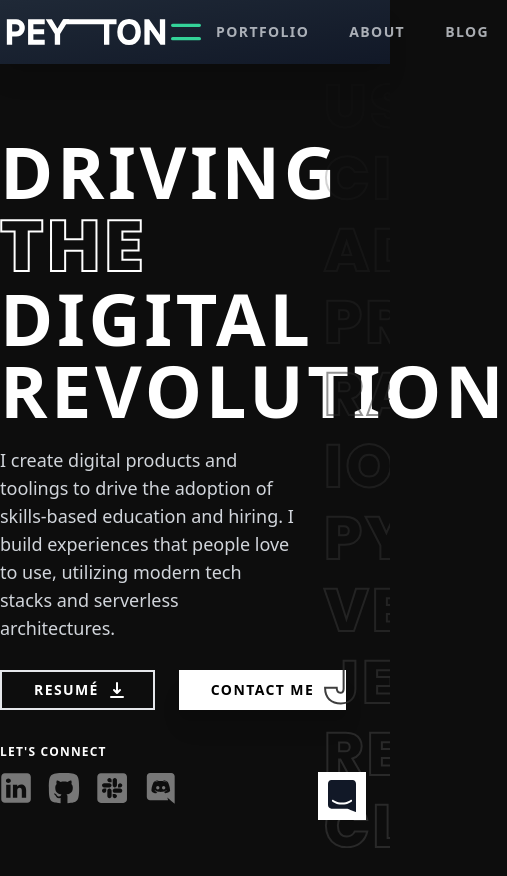
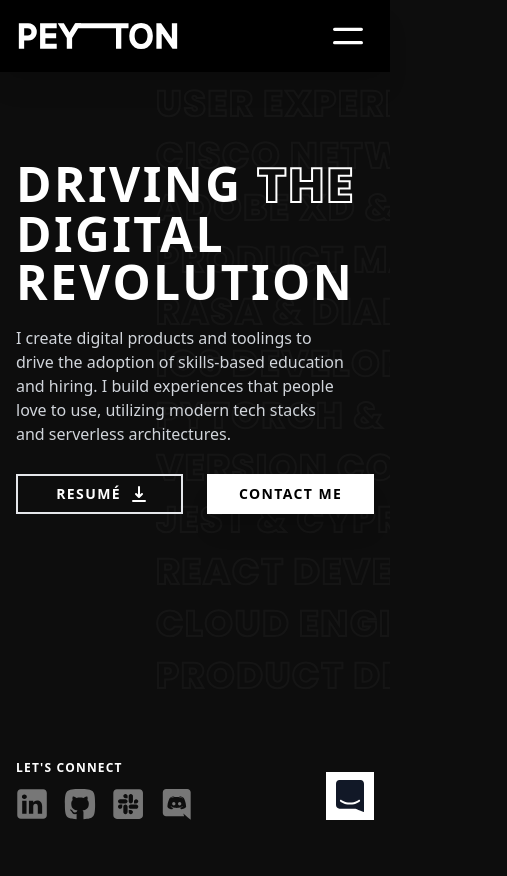
Before and after one commit to PeytonCleveland/PeytonCleveland, a Next.js app: page / in a window 390 px wide. Shown: the whole page, 507 px wide, since content can reach past the window. Before the commit the page ends 848 px from the top, so only its background shows below. Built offline with nearby package versions, Linux system fonts and the light colour scheme.

Commit message:
Responsiveness

```diff
--- a/components/chat.js
+++ b/components/chat.js
@@ -5,14 +5,15 @@ const Chat = () => {
   const [open, setOpen] = useState(false);
   const chatClasses = () =>
     classNames({
-      "bg-gray-50 w-96 h-4/6 fixed bottom-24 right-6 flex flex-col": open,
+      "bg-gray-50 md:w-96 md:h-4/6 h-screen fixed bottom-0 md:bottom-24 w-screen md:right-6 flex flex-col z-50":
+        open,
       hidden: !open,
     });
   return (
     <>
       <div
         onClick={() => setOpen(!open)}
-        className="fixed flex justify-center items-center right-6 bottom-6 bg-white w-12 h-12 cursor-pointer transform uppercase hover:scale-105 duration-300"
+        className="fixed flex justify-center items-center right-4 md:right-6 bottom-6 bg-white w-12 h-12 cursor-pointer transform uppercase hover:scale-105 duration-300"
       >
         <svg
           focusable="false"
--- a/components/header.js
+++ b/components/header.js
@@ -7,18 +7,18 @@ const Header = () => {
   const [open, setOpen] = useState(false);
 
   return (
-    <header className="container fixed z-50 left-0 right-0 flex flex-row justify-between items-center py-0 h-16 bg-gradient-to-br shadow-xl from-gray-800 to-gray-900 md:absolute md:py-6 md:h-24 md:border-b-2 md:border-gray-400 md:shadow-none md:from-transparent md:to-transparent lg:w-full">
+    <header className="container fixed z-50 left-0 right-0 flex flex-row justify-between items-center px-3 py-4 bg-black md:bg-transparent shadow-xl md:absolute md:px-0 md:py-6 md:h-24 md:border-b-2 md:border-gray-400 md:shadow-none md:from-transparent md:to-transparent lg:w-full">
       <div className="flex flex-row items-center ml-1.5 space-x-4">
         <Link href="/">
           <a>
             <div className="w-40 relative h-8">
-              <Image layout="fill" src="/peyton.svg" />
+              <Image layout="fill" src="/peyton.svg" alt="Peyton Logo" />
             </div>
           </a>
         </Link>
       </div>
       <button
-        className="block mr-2.5 text-green-400 md:text-gray-900 lg:hidden"
+        className="block mr-2.5 text-white md:text-gray-900 lg:hidden"
         onClick={() => setOpen(!open)}
       >
         <svg
@@ -36,7 +36,7 @@ const Header = () => {
           />
         </svg>
       </button>
-      <div className="flex space-x-10">
+      <div className="md:flex space-x-10 hidden">
         <Link href="/portfolio">
           <a className="text-gray-300 opacity-80 font-extrabold text-sm tracking-widest transform uppercase hover:scale-105 duration-300 hover:text-green-200 hover:opacity-70">
             Portfolio
@@ -85,7 +85,7 @@ const Header = () => {
       <div
         className={classNames(
           // Common classes
-          "absolute inset-x-0 top-0 p-2 transform origin-top-right transition lg:hidden",
+          "absolute inset-x-0 top-0 transform origin-top-right transition lg:hidden",
           {
             block: open === true,
           },
@@ -94,15 +94,30 @@ const Header = () => {
           }
         )}
       >
-        <div className="bg-gradient-to-br shadow-lg from-gray-800 to-gray-900 ring-black ring-opacity-5 ring-1">
-          <div className="pb-6 pt-5 px-5">
+        <div className="shadow-lg ring-black ring-opacity-5 ring-1 bg-black">
+          <div
+            style={{ paddingLeft: `18px`, paddingRight: `18px` }}
+            className="pb-6 pt-5"
+          >
             <div className="flex items-center justify-between">
-              <div></div>
+              <div>
+                <Link href="/">
+                  <a>
+                    <div className="w-40 relative h-8">
+                      <Image
+                        layout="fill"
+                        src="/peyton.svg"
+                        alt="Peyton Logo"
+                      />
+                    </div>
+                  </a>
+                </Link>
+              </div>
               <div>
                 <button
                   type="button"
                   onClick={() => setOpen(!open)}
-                  className="inline-flex items-center justify-center p-2 text-gray-900 bg-gradient-to-br focus:outline-none from-green-400 to-green-500 focus:ring-indigo-500 focus:ring-2 focus:ring-inset"
+                  className="inline-flex items-center justify-center p-2 text-deep-gray bg-white focus:outline-none focus:ring-indigo-500 focus:ring-2 focus:ring-inset"
                 >
                   <span className="sr-only">Close menu</span>
                   <svg
--- a/pages/_error.js
+++ b/pages/_error.js
@@ -23,6 +23,7 @@ export default function Custom404() {
           width="425px"
           height="260px"
           className="absolute opacity-60"
+          alt="Page not found"
         />
         <div className="text-white absolute text-center space-y-3 pt-10">
           <h2 className="text-4xl font-bold tracking-wider leading-relaxed error">
--- a/pages/index.js
+++ b/pages/index.js
@@ -32,21 +32,22 @@ export default function Home() {
           rel="stylesheet"
         />
       </Head>
-      <div className="container h-screen flex flex-row items-center">
-        <div className="h-full flex flex-col justify-center">
-          <h1 className="text-white font-black tracking-wider text-7xl mb-5">
+
+      <div className="container h-screen flex flex-row px-4">
+        <div className="h-full flex flex-col justify-start md:justify-center pt-40 md:pt-0">
+          <h1 className="text-white font-black tracking-wider text-5xl md:text-7xl mb-5 z-20">
             DRIVING <span className="outlinedbright text-deep-gray">THE</span>{" "}
             <br /> DIGITAL REVOLUTION
           </h1>
-          <p className="text-lg font-normal text-gray-300 w-7/12">
+          <p className="md:text-lg text-md font-light text-gray-300 w-11/12 md:w-7/12 z-20">
             I create digital products and toolings to drive the adoption of
             skills-based education and hiring. I build experiences that people
             love to use, utilizing modern tech stacks and serverless
             architectures.
           </p>
-          <div className="flex space-x-6 mt-7">
+          <div className="flex space-x-6 mt-7 w-full justify-center md:justify-start">
             <Link href="/">
-              <button className="h-10 hover:bg-gray-900 hover:bg-opacity-50 px-8 border-2 text-white flex justify-center items-center text-sm font-extrabold transform uppercase hover:scale-105 duration-300 tracking-widest">
+              <button className="h-10 w-1/2 md:w-auto z-20 hover:bg-gray-900 hover:bg-opacity-50 md:px-8 border-2 text-white flex justify-center items-center text-sm font-extrabold transform uppercase hover:scale-105 duration-300 tracking-widest">
                 RESUMé{" "}
                 <svg
                   xmlns="http://www.w3.org/2000/svg"
@@ -62,76 +63,94 @@ export default function Home() {
                 </svg>
               </button>
             </Link>
-            <Link href="/sign-up">
-              <button className="ml-6 px-8 h-10 text-black text-sm font-extrabold tracking-widest bg-white hover:bg-gray-300 shadow-xl transform uppercase hover:scale-105 duration-300">
+            <Link href="/contact">
+              <button className="ml-6 z-20 w-1/2 md:w-auto md:px-8 h-10 text-black text-sm font-extrabold tracking-widest bg-white hover:bg-gray-300 shadow-xl transform uppercase hover:scale-105 duration-300">
                 CONTACT ME
               </button>
             </Link>
           </div>
-          <div className="absolute bottom-10 flex flex-col space-y-3">
+          <div className="absolute bottom-6 md:bottom-10 flex flex-col space-y-3">
             <p className="text-white text-xs font-bold uppercase tracking-widest">
               Let&apos;s Connect
             </p>
             <div className="flex flex-row space-x-4">
               <div className="w-8 h-8 relative">
                 <a href="https://google.com">
-                  <Image layout="fill" src="/linkedin.svg" />
+                  <Image layout="fill" src="/linkedin.svg" alt="LinkedIn" />
                 </a>
               </div>
               <div className="w-8 h-8 relative">
                 <a href="https://github.com/PeytonCleveland">
-                  <Image layout="fill" src="/github.svg" className="w-8 h-8" />
+                  <Image
+                    layout="fill"
+                    src="/github.svg"
+                    className="w-8 h-8"
+                    alt="Github"
+                  />
                 </a>
               </div>
               <div className="w-8 h-8 relative">
                 <a href="https://google.com">
-                  <Image layout="fill" src="/slack.svg" className="w-8 h-8" />
+                  <Image
+                    layout="fill"
+                    src="/slack.svg"
+                    className="w-8 h-8"
+                    alt="Slack"
+                  />
                 </a>
               </div>
               <div className="w-8 h-8 relative">
                 <a href="https://discordapp.com/users/646023304087470101">
-                  <Image layout="fill" src="/discord.svg" className="w-8 h-8" />
+                  <Image
+                    layout="fill"
+                    src="/discord.svg"
+                    className="w-8 h-8"
+                    alt="Discord"
+                  />
                 </a>
               </div>
             </div>
           </div>
         </div>
-        <div className="pl-16 mt-2 space-y-3 absolute right-0 h-screen w-2/6 overflow-hidden whitespace-nowrap">
-          <h6 className="text-6xl outlined uppercase font-extrabold tracking-wider text-transparent opacity-5">
+        <div className="md:pl-16 mt-8 md:mt-2 space-y-3 absolute right-0 h-screen w-3/5 md:w-2/6 overflow-hidden whitespace-nowrap z-0 text-4xl md:text-6xl">
+          <h6 className="outlined uppercase font-extrabold tracking-wider text-transparent opacity-30 md:opacity-5">
             Pentesting & Malware
           </h6>
-          <h6 className="text-6xl outlined uppercase font-extrabold tracking-wider text-transparent opacity-10">
+          <h6 className="outlined uppercase font-extrabold tracking-wider text-transparent opacity-30 md:opacity-10">
             User Experience Design
           </h6>
-          <h6 className="text-6xl outlined uppercase font-extrabold tracking-wider text-transparent opacity-20">
+          <h6 className="outlined uppercase font-extrabold tracking-wider text-transparent opacity-30 md:opacity-20">
             CISCO Networking
           </h6>
-          <h6 className="text-6xl outlined uppercase font-extrabold tracking-wider text-transparent opacity-30">
+          <h6 className="outlined uppercase font-extrabold tracking-wider text-transparent opacity-30">
             Adobe XD & Sketch
           </h6>
-          <h6 className="text-6xl outlined uppercase font-extrabold tracking-wider text-transparent opacity-40">
+          <h6 className="outlined uppercase font-extrabold tracking-wider text-transparent opacity-30 md:opacity-40">
             Product Management
           </h6>
-          <h6 className="text-6xl outlined uppercase font-extrabold tracking-wider text-transparent opacity-50">
+          <h6 className="outlined uppercase font-extrabold tracking-wider text-transparent opacity-30 md:opacity-50">
             RASA & Dialogflow
           </h6>
-          <h6 className="text-6xl outlined uppercase font-extrabold tracking-wider text-transparent opacity-60">
+          <h6 className="outlined uppercase font-extrabold tracking-wider text-transparent opacity-30 md:opacity-60">
             IOS Development
           </h6>
-          <h6 className="text-6xl outlined uppercase font-extrabold tracking-wider text-transparent opacity-70">
+          <h6 className="outlined uppercase font-extrabold tracking-wider text-transparent opacity-30 md:opacity-70">
             Pytorch & Tensorflow
           </h6>
-          <h6 className="text-6xl outlined uppercase font-extrabold tracking-wider text-transparent opacity-80">
+          <h6 className="outlined uppercase font-extrabold tracking-wider text-transparent opacity-30 md:opacity-80">
             Version Control
           </h6>
-          <h6 className="text-6xl outlined uppercase font-extrabold tracking-wider text-transparent opacity-90">
+          <h6 className="outlined uppercase font-extrabold tracking-wider text-transparent opacity-30 md:opacity-90">
             Jest & CYPRESS
           </h6>
-          <h6 className="text-6xl outlined uppercase font-extrabold tracking-wider text-transparent">
+          <h6 className="outlined uppercase font-extrabold tracking-wider text-transparent opacity-30 md:opacity-100">
             React Development
           </h6>
-          <h6 className="text-6xl outlined uppercase font-extrabold tracking-wider text-transparent">
+          <h6 className="outlined uppercase font-extrabold tracking-wider text-transparent opacity-30 md:opacity-100">
             Cloud Engineering
+          </h6>
+          <h6 className="outlined block uppercase font-extrabold tracking-wider text-transparent opacity-30 md:hidden">
+            Product Design
           </h6>
         </div>
       </div>
```
